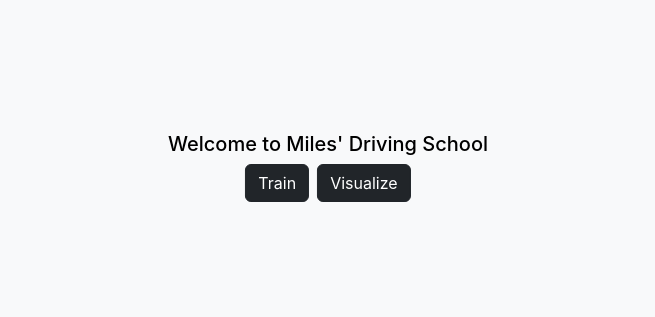
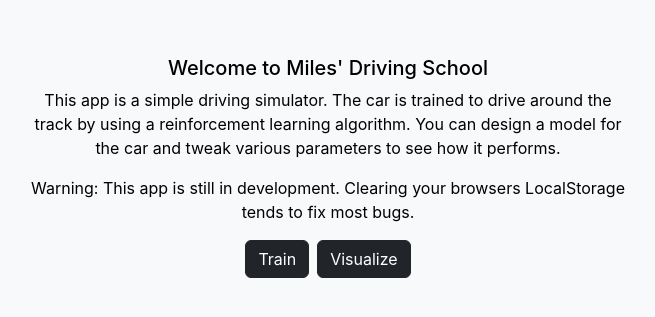
Before and after one commit to jedwards1230/cars, a React (Create React App) app: page / in a window 1280 px wide. Shown: the part 233-550 px from the top of the page, without its empty margins (312-967 px from the left). Built offline with nearby package versions, Linux system fonts and the light colour scheme.

Commit message:
Update welcome.js

```diff
--- a/src/components/welcome.js
+++ b/src/components/welcome.js
@@ -13,9 +13,17 @@ const WelcomeView = (props) => {
     return (
         <div id="welcome" className="text-center text-bg-light p-3">
             <h5>Welcome to Miles' Driving School</h5>
+            <p>
+                This app is a simple driving simulator.
+                The car is trained to drive around the track by using a reinforcement learning algorithm.
+                You can design a model for the car and tweak various parameters to see how it performs.
+            </p>
+            <p>
+                Warning: This app is still in development. Clearing your browsers LocalStorage tends to fix most bugs.
+            </p>
             <div>
-                <button id="startTrain" onClick = {setTrain} className="btn mx-1 btn-dark">Train</button>
-                <button id="startPlay" onClick = {setPlay} className="btn mx-1 btn-dark">Visualize</button>
+                <button id="startTrain" onClick={setTrain} className="btn mx-1 btn-dark">Train</button>
+                <button id="startPlay" onClick={setPlay} className="btn mx-1 btn-dark">Visualize</button>
             </div>
         </div>
     )
```
